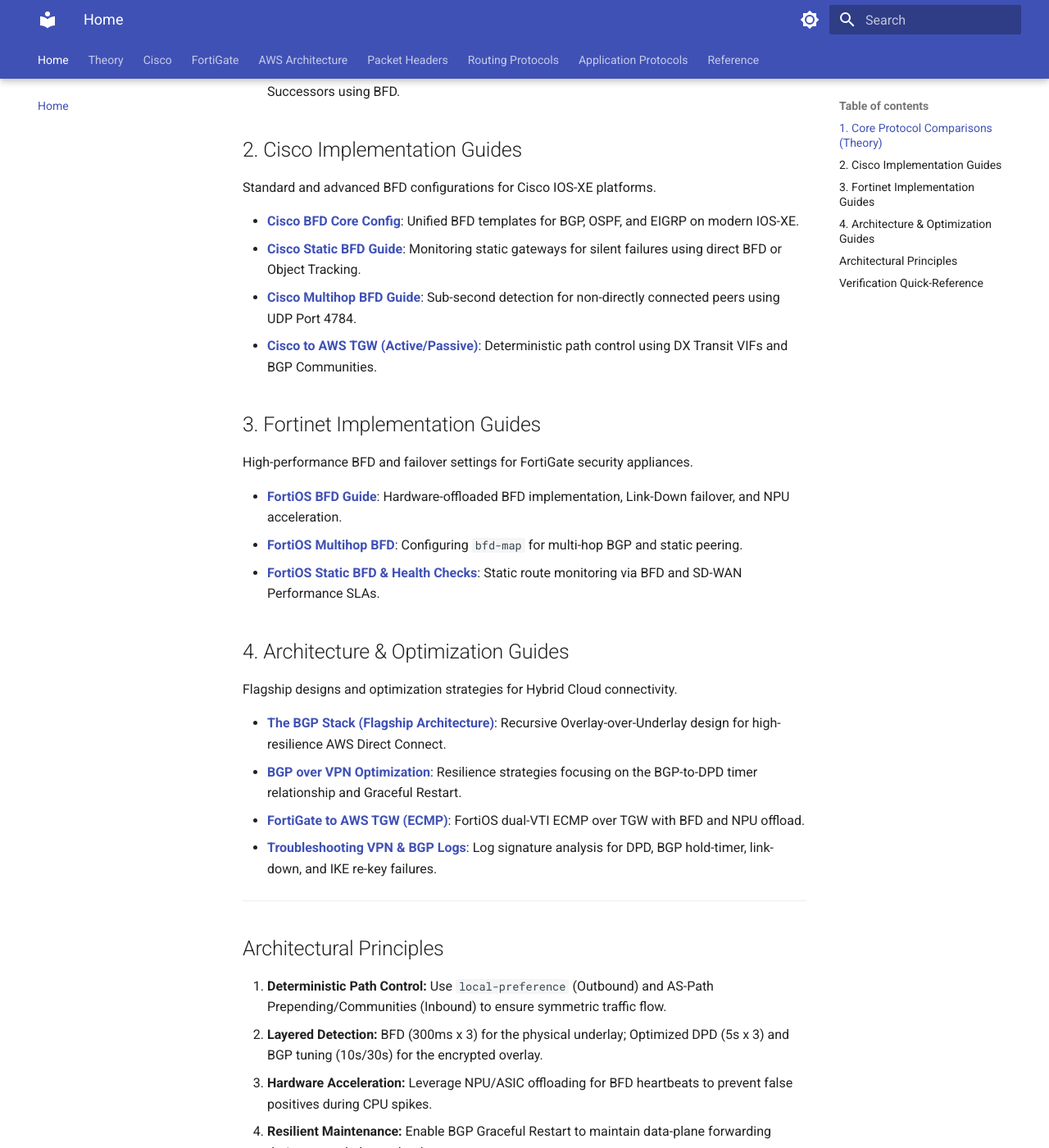
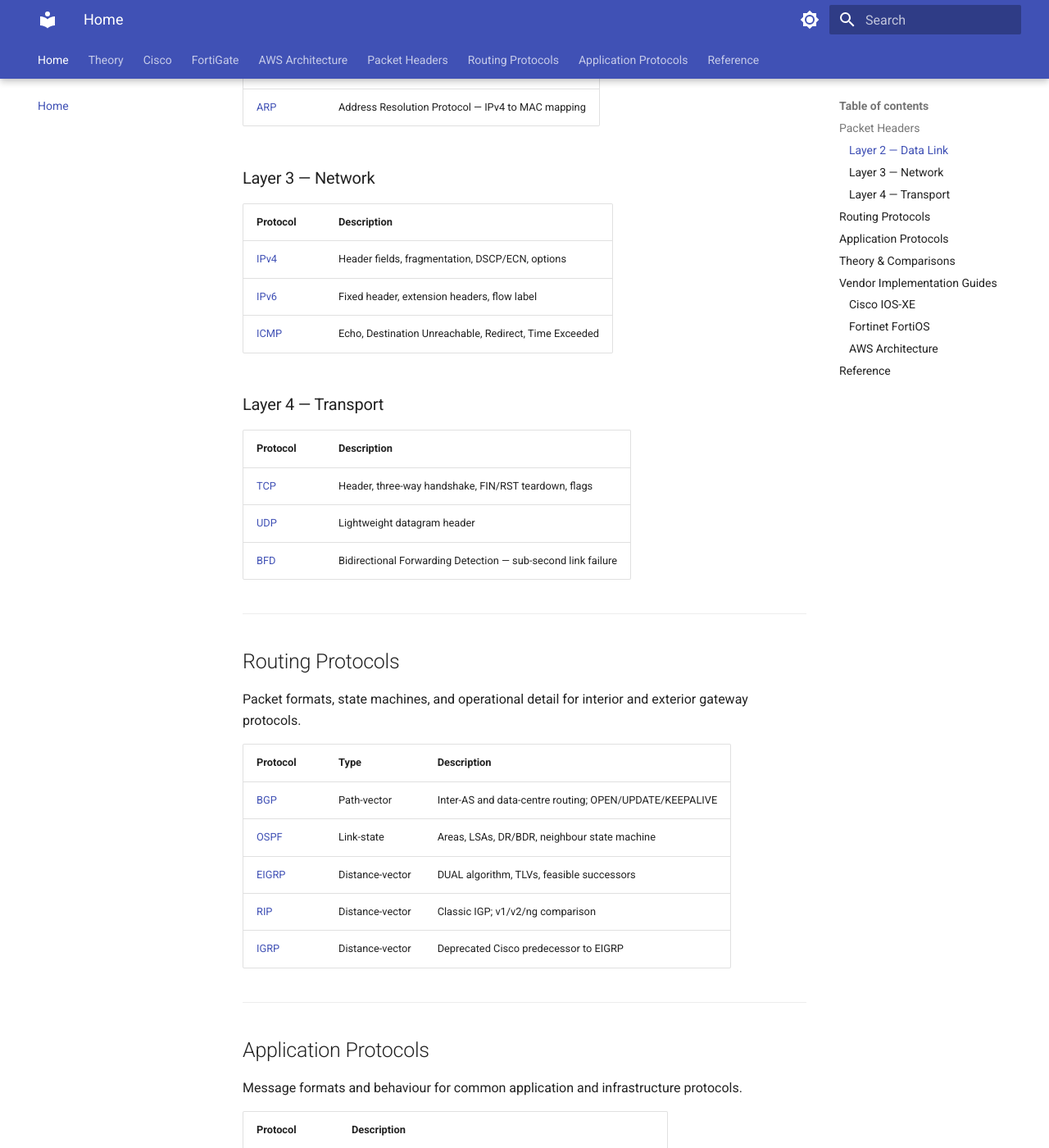
Before and after one commit to neil-booker-cko/docs, an MkDocs documentation site: the page built from docs/index.md, in a window 1280 px wide and 1400 px high, scrolled down 508 px. Shown: the whole window at 82% size. Built offline with MkDocs 1.6.1 and Material for MkDocs 9.7.7, drawn with Linux system fonts in a browser that asks for light colours; some of the changed text lies outside the part shown.

Commit message:
Rewrite index.md to reflect broader scope of the docs site
Replace BFD/hybrid-cloud-focused landing page with a full reference
index covering all sections: packet headers by OSI layer, routing and
application protocols, theory comparisons, vendor guides, and reference
cheat sheets.

Co-Authored-By: Claude Sonnet 4.6 <noreply@anthropic.com>

```diff
--- a/docs/index.md
+++ b/docs/index.md
@@ -1,83 +1,121 @@
-# Network Resilience Library
+# Network Engineering Reference
 
-Master index for sub-second failover and hybrid-cloud connectivity guides. This
-repository provides a comprehensive collection of technical documentation and configuration
-guides for Cisco, Fortinet, and AWS environments.
+A technical reference library covering network protocols from Layer 2 to Layer 7,
+routing design, vendor implementation guides, and quick-reference cheat sheets.
 
 ---
 
-## 1. Core Protocol Comparisons (Theory)
+## Packet Headers
 
-Fundamental analyses of routing protocol convergence timelines and BFD integration.
+Wire-format reference for protocols at each OSI layer, with annotated diagrams
+and field-level descriptions.
 
-- [**BGP vs BFD Comparison**](theory/bgp_bfd_comparison.md): Analysis of BGP hold-timers,
-    BFD reaction times, and detailed restoration phases (TCP Handshake/Prefix exchange).
-- [**OSPF vs BFD Comparison**](theory/ospf_bfd_comparison.md): Comparison of Standard,
-    Tuned, and Fast Hellos against BFD hardware triggers.
-- [**EIGRP vs BFD Comparison**](theory/eigrp_bfd_comparison.md): Technical look at how
-    the DUAL algorithm promotes Feasible Successors using BFD.
+### Layer 2 — Data Link
 
-## 2. Cisco Implementation Guides
+| Protocol | Description |
+| --- | --- |
+| [Ethernet II](packets/ethernet.md) | Frame structure, EtherTypes, 802.1Q VLAN tagging |
+| [ARP](packets/arp.md) | Address Resolution Protocol — IPv4 to MAC mapping |
 
-Standard and advanced BFD configurations for Cisco IOS-XE platforms.
+### Layer 3 — Network
 
-- [**Cisco BFD Core Config**](cisco/cisco_bfd_config_guide.md): Unified BFD templates
-    for BGP, OSPF, and EIGRP on modern IOS-XE.
-- [**Cisco Static BFD Guide**](cisco/cisco_static_bfd_guide.md): Monitoring static gateways
-    for silent failures using direct BFD or Object Tracking.
-- [**Cisco Multihop BFD Guide**](cisco/cisco_multihop_bfd_guide.md): Sub-second detection
-    for non-directly connected peers using UDP Port 4784.
-- [**Cisco to AWS TGW (Active/Passive)**](cisco/cisco_aws_tgw_dx.md): Deterministic path
-    control using DX Transit VIFs and BGP Communities.
+| Protocol | Description |
+| --- | --- |
+| [IPv4](packets/ipv4.md) | Header fields, fragmentation, DSCP/ECN, options |
+| [IPv6](packets/ipv6.md) | Fixed header, extension headers, flow label |
+| [ICMP](packets/icmp.md) | Echo, Destination Unreachable, Redirect, Time Exceeded |
 
-## 3. Fortinet Implementation Guides
+### Layer 4 — Transport
 
-High-performance BFD and failover settings for FortiGate security appliances.
-
-- [**FortiOS BFD Guide**](fortigate/fortigate_bfd_config_guide.md): Hardware-offloaded BFD
-    implementation, Link-Down failover, and NPU acceleration.
-- [**FortiOS Multihop BFD**](fortigate/fortigate_multihop_bfd_guide.md): Configuring `bfd-map`
-    for multi-hop BGP and static peering.
-- [**FortiOS Static BFD & Health Checks**](fortigate/fortigate_static_bfd_guide.md): Static
-    route monitoring via BFD and SD-WAN Performance SLAs.
-
-## 4. Architecture & Optimization Guides
-
-Flagship designs and optimization strategies for Hybrid Cloud connectivity.
-
-- [**The BGP Stack (Flagship Architecture)**](aws/bgp_stack_vpn_over_dx.md): Recursive
-    Overlay-over-Underlay design for high-resilience AWS Direct Connect.
-- [**BGP over VPN Optimization**](aws/bgp_vpn_optimization.md): Resilience strategies
-    focusing on the BGP-to-DPD timer relationship and Graceful Restart.
-- [**FortiGate to AWS TGW (ECMP)**](aws/fortigate_bgp_vpn_bfd.md): FortiOS dual-VTI ECMP
-    over TGW with BFD and NPU offload.
-- [**Troubleshooting VPN & BGP Logs**](aws/troubleshooting_vpn_bgp_log_analysis_guide.md):
-    Log signature analysis for DPD, BGP hold-timer, link-down, and IKE re-key failures.
+| Protocol | Description |
+| --- | --- |
+| [TCP](packets/tcp.md) | Header, three-way handshake, FIN/RST teardown, flags |
+| [UDP](packets/udp.md) | Lightweight datagram header |
+| [BFD](packets/bfd.md) | Bidirectional Forwarding Detection — sub-second link failure |
 
 ---
 
-## Architectural Principles
+## Routing Protocols
 
-1. **Deterministic Path Control:** Use `local-preference` (Outbound) and AS-Path
-    Prepending/Communities (Inbound) to ensure symmetric traffic flow.
-1. **Layered Detection:** BFD (300ms x 3) for the physical underlay; Optimized DPD
-    (5s x 3) and BGP tuning (10s/30s) for the encrypted overlay.
-1. **Hardware Acceleration:** Leverage NPU/ASIC offloading for BFD heartbeats to
-    prevent false positives during CPU spikes.
-1. **Resilient Maintenance:** Enable BGP Graceful Restart to maintain data-plane
-    forwarding during control-plane reloads.
+Packet formats, state machines, and operational detail for interior and exterior
+gateway protocols.
+
+| Protocol | Type | Description |
+| --- | --- | --- |
+| [BGP](routing/bgp.md) | Path-vector | Inter-AS and data-centre routing; OPEN/UPDATE/KEEPALIVE |
+| [OSPF](routing/ospf.md) | Link-state | Areas, LSAs, DR/BDR, neighbour state machine |
+| [EIGRP](routing/eigrp.md) | Distance-vector | DUAL algorithm, TLVs, feasible successors |
+| [RIP](routing/rip.md) | Distance-vector | Classic IGP; v1/v2/ng comparison |
+| [IGRP](routing/igrp.md) | Distance-vector | Deprecated Cisco predecessor to EIGRP |
 
 ---
 
-## Verification Quick-Reference
+## Application Protocols
 
-| Goal | Cisco IOS-XE | Fortinet FortiOS |
-| ----- | ----- | ----- |
-| **Check BFD Status** | `show bfd neighbors` | `get router info bfd neighbor` |
-| **Verify Best Path** | `show ip bgp` | `get router info bgp network` |
-| **Monitor BFD Trace** | `debug bfd event` | `diagnose sniffer packet any 'udp port 3784' 4` |
-| **Track SLA Metrics** | `show track` | `diagnose sys sdwan health-check status` |
+Message formats and behaviour for common application and infrastructure protocols.
+
+| Protocol | Description |
+| --- | --- |
+| [HTTP / HTTPS](application/http.md) | HTTP/1.1 request/response, HTTP/2 binary frame, HTTP/3/QUIC |
+| [DNS](application/dns.md) | Message format, record types, resolution flow, DNSSEC, EDNS0 |
+| [PTP](application/ptp.md) | IEEE 1588v2 — sub-microsecond clock sync, BMCA, clock types |
+| [SSH](application/ssh.md) | Handshake, key exchange, channel multiplexing |
+| [SNMP](application/snmp.md) | v1 / v2c / v3 PDU formats, trap vs inform, USM security |
+| [Syslog](application/syslog.md) | RFC 5424 message format, severity/facility, transports |
 
 ---
 
-*Created for Network Engineering Teams specializing in Hybrid Cloud Connectivity.*
+## Theory & Comparisons
+
+Protocol behaviour analysis and side-by-side comparisons to inform design decisions.
+
+| Guide | Description |
+| --- | --- |
+| [EIGRP vs OSPF vs RIP](theory/igp_comparison.md) | Metric, convergence, scalability, and deployment guidance |
+| [BGP vs BFD](theory/bgp_bfd_comparison.md) | Hold-timer analysis and BFD integration for BGP |
+| [OSPF vs BFD](theory/ospf_bfd_comparison.md) | Dead interval vs BFD hardware triggers |
+| [EIGRP vs BFD](theory/eigrp_bfd_comparison.md) | DUAL feasible successor promotion with BFD |
+| [NTP vs PTP](theory/ntp_vs_ptp.md) | Accuracy, hierarchy, infrastructure requirements |
+
+---
+
+## Vendor Implementation Guides
+
+### Cisco IOS-XE
+
+| Guide | Description |
+| --- | --- |
+| [BFD Core Config](cisco/cisco_bfd_config_guide.md) | BFD templates for BGP, OSPF, and EIGRP |
+| [Static BFD](cisco/cisco_static_bfd_guide.md) | Monitoring static gateways with BFD and Object Tracking |
+| [Multihop BFD](cisco/cisco_multihop_bfd_guide.md) | Sub-second detection for non-directly connected peers |
+| [Active/Passive to AWS TGW](cisco/cisco_aws_tgw_dx.md) | DX Transit VIFs and BGP Communities |
+
+### Fortinet FortiOS
+
+| Guide | Description |
+| --- | --- |
+| [BFD Core Config](fortigate/fortigate_bfd_config_guide.md) | Hardware-offloaded BFD and NPU acceleration |
+| [Multihop BFD](fortigate/fortigate_multihop_bfd_guide.md) | `bfd-map` for multi-hop BGP peering |
+| [Static BFD & Health Checks](fortigate/fortigate_static_bfd_guide.md) | Static route monitoring and SD-WAN SLAs |
+
+### AWS Architecture
+
+| Guide | Description |
+| --- | --- |
+| [BGP Stack (Flagship)](aws/bgp_stack_vpn_over_dx.md) | Overlay-over-underlay for AWS Direct Connect |
+| [BGP over VPN Optimization](aws/bgp_vpn_optimization.md) | BGP-to-DPD timer relationship and Graceful Restart |
+| [FortiGate to TGW (ECMP)](aws/fortigate_bgp_vpn_bfd.md) | Dual-VTI ECMP over TGW with NPU offload |
+| [Troubleshooting VPN & BGP Logs](aws/troubleshooting_vpn_bgp_log_analysis_guide.md) | DPD, hold-timer, IKE re-key log analysis |
+
+---
+
+## Reference
+
+Quick-lookup tables for common networking values.
+
+| Reference | Description |
+| --- | --- |
+| [IP Network Ranges](reference/ip_networks.md) | RFC 1918, CGNAT, documentation, multicast, IPv6 special ranges |
+| [TCP/UDP Ports](reference/ports.md) | Well-known and registered port numbers by category |
+| [BGP Path Selection](reference/bgp_path_selection.md) | Cisco and Junos best-path algorithm, step-by-step |
+| [Administrative Distance](reference/admin_distance.md) | Route source preference — Cisco, Junos, NX-OS, Arista |
```
